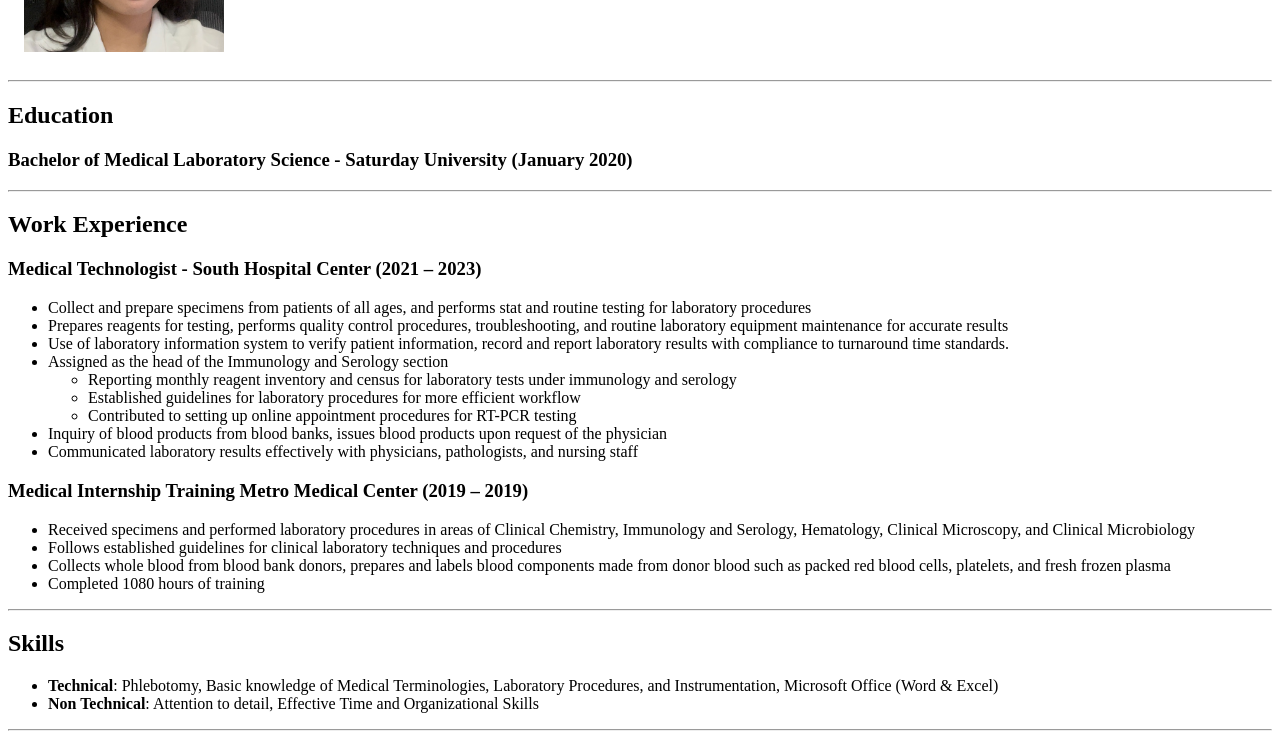
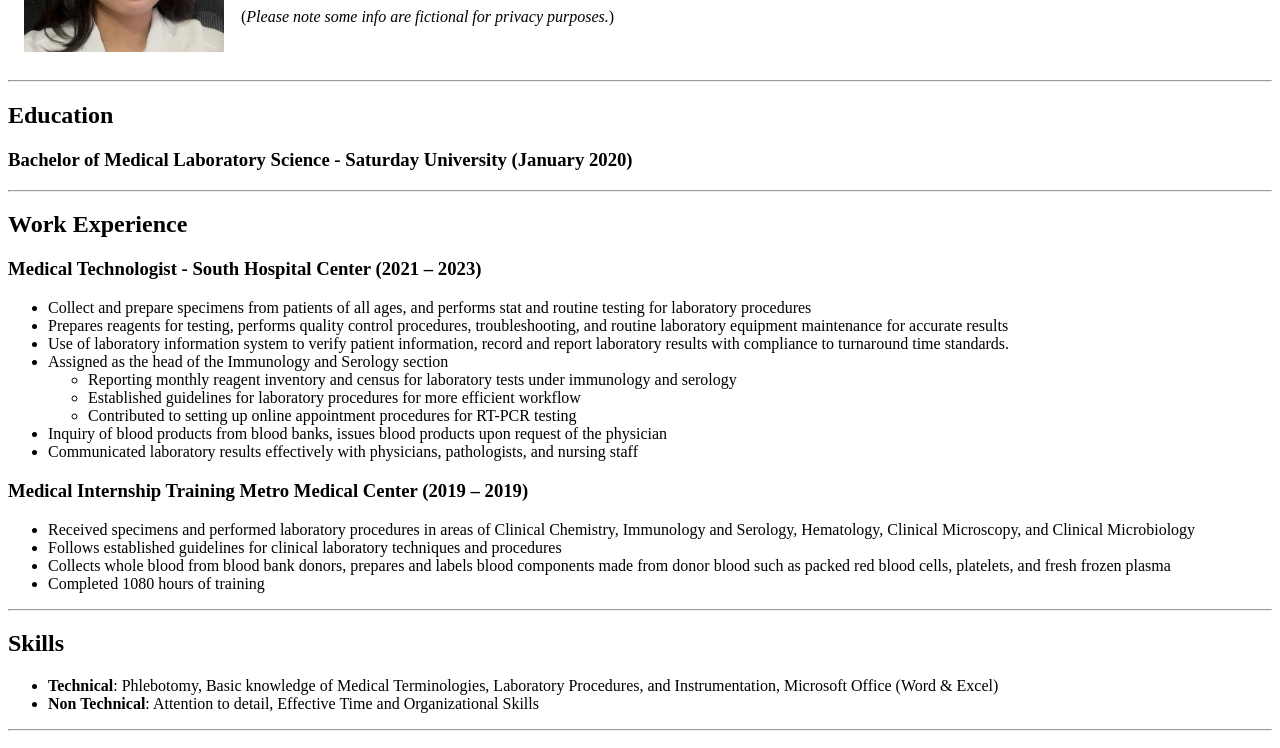
Before and after one commit to veroenica/online-resume, a plain HTML site: page index.html in a window 1280 px wide. Shown: the part 172-920 px from the top of the page. Drawn offline with Linux system fonts and the light colour scheme.

Commit message:
Update index.html

```diff
--- a/index.html
+++ b/index.html
@@ -14,6 +14,7 @@
             <td>
                 <h1>Veronica Laura Reyes</h1>
                 <h2>A healthcare worker learning about web development.</h2>
+                (<i>Please note some info are fictional for privacy purposes.</i>)
             </td>
         </tr>
     </table>
```
